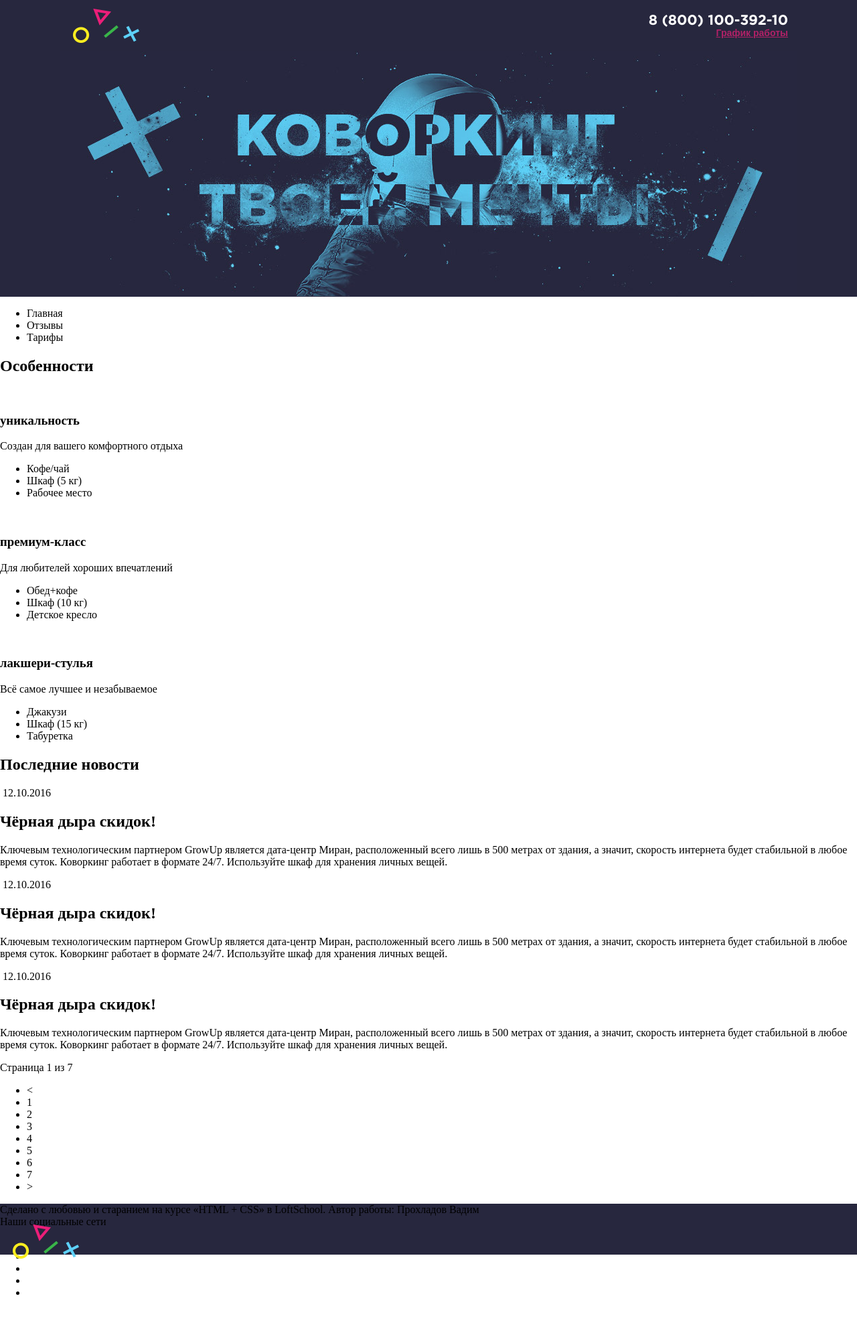
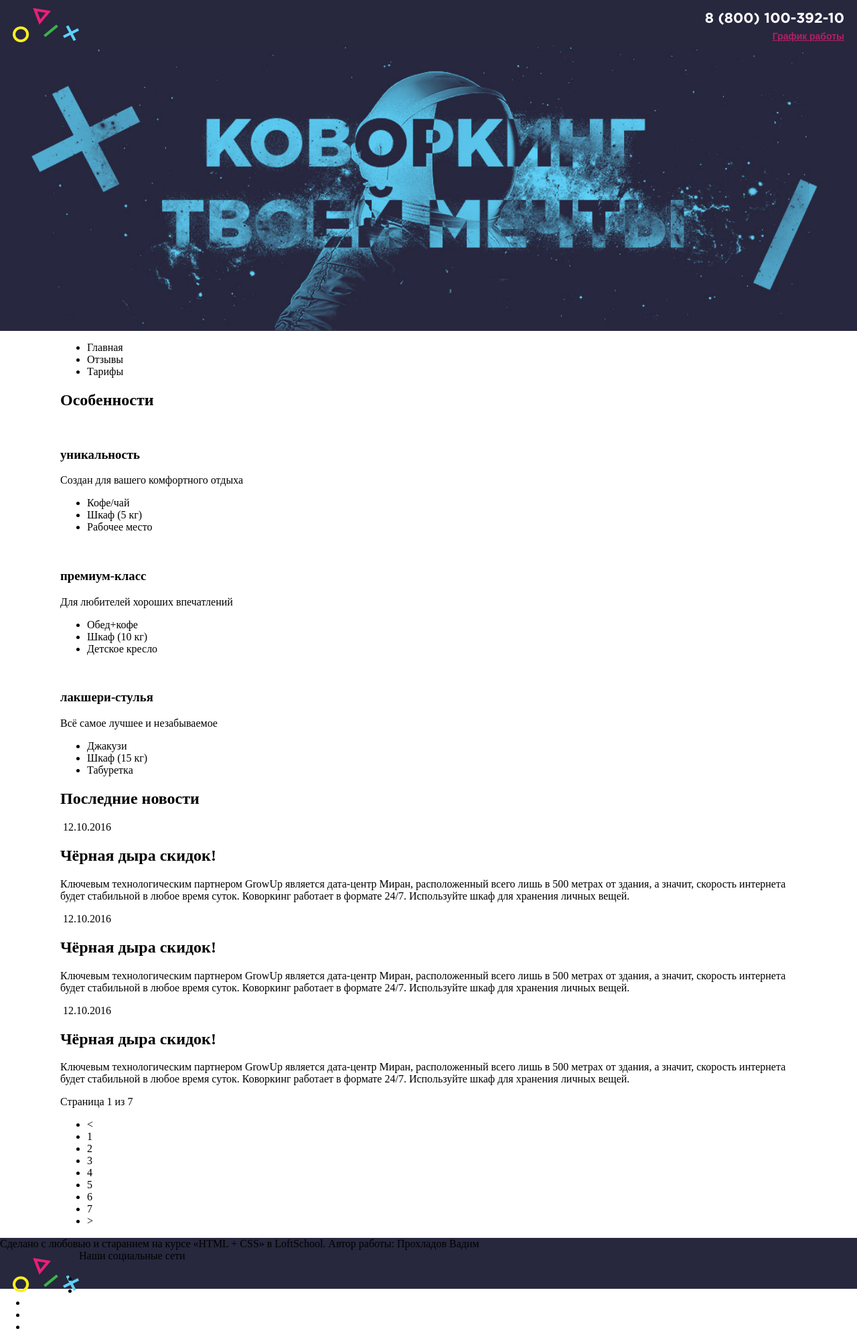
Before and after one commit to Qbic007/qbic007.github.io, a PHP site: page /main.html in a window 1280 px wide. Shown: the whole page at 67% size. Before the commit the page ends 1933 px from the top, so only its background shows below. Run offline with PHP 8.4, Linux system fonts and the light colour scheme; some web fonts are replaced.

Commit message:
Auto stash before merge of "master" and "origin/master"

```diff
--- a/coworking/css/intro.css
+++ b/coworking/css/intro.css
@@ -22,7 +22,6 @@ body {
 }
 
 .intro__button {
-    display: block;
     border: 3px #ec1e79 solid;
     margin-top: 29px;
     min-height: 38px;
--- a/coworking/css/main.css
+++ b/coworking/css/main.css
@@ -1,8 +1,3 @@
-@font-face {
-    font-family: "OpenSansBold";
-    src: url(/qbic007.github.io/coworking/fonts/OpenSans-Bold.woff) format("woff");
-}
-
 @font-face {
     font-family: "GothamPro";
     src: url(/qbic007.github.io/coworking/fonts/GothamPro-Bold.woff) format("woff");
@@ -32,12 +27,13 @@ body {
     background-color: #27273e;
 }
 
-.header-container {
-    position: relative;
+.container {
     margin: 0 auto;
     width: 1100px;
-    height: 76px;
-    display: block;
+}
+
+.header__container {
+    height: 67px;
 }
 
 .banner {
@@ -46,8 +42,7 @@ body {
 }
 
 .banner__image {
-    background-color: #27273e;
-    width: 1100px;
+    width: 100%;
     display: block;
     margin: 0 auto;
 }
@@ -55,21 +50,21 @@ body {
 .logo {
     float: left;
     margin-left: 19px;
-    margin-top: 13px;
-    position: absolute;
+    margin-top: 12px;
 }
 
 .contact-info {
     float: right;
-    margin-top: 22px;
-    margin-right: 13px;
+    margin-top: 14px;
+    margin-right: 19px;
 }
 
 .contact-info__phone {
     display: block;
-    font-family: GothamPro, sans-serif;
+    font: 21px/1.42 GothamPro, sans-serif;
+    -webkit-font-smoothing: antialiased;
     font-weight: bold;
-    font-size: 21px;
+    text-align: right;
     color: #fff;
     text-decoration: none;
 }
@@ -77,10 +72,11 @@ body {
 .contact-info__shedule-link {
     display: block;
     float: right;
-    font-family: OpenSansBold, sans-serif;
+    font: 14px/1.42 "Open Sans", sans-serif;
+    -webkit-font-smoothing: antialiased;
     font-weight: bold;
-    font-size: 14px;
     color: #b12167;
+    letter-spacing: normal;
     text-decoration: underline;
 }
 
--- a/coworking/main.html
+++ b/coworking/main.html
@@ -6,6 +6,7 @@
     <meta name="viewport" content="width=device-width, initial-scale=1.0">
     <meta http-equiv="X-UA-Compatible" content="ie=edge">
     <link rel="stylesheet" href="./css/main.css">
+    <link href="https://fonts.googleapis.com/css?family=Open+Sans&display=swap" rel="stylesheet">
     <title>Воркадиум</title>
 </head>
 
@@ -98,7 +99,8 @@
                         <img src="" alt="" class="new__picture">
                         <time class="new_datetime">12.10.2016</time>
                         <h2 class="new__title">Чёрная дыра скидок!</h2>
-                    <p>Ключевым технологическим партнером GrowUp является дата-центр Миран, расположенный всего лишь в
+                        <p>Ключевым технологическим партнером GrowUp является дата-центр Миран, расположенный всего лишь
+                            в
                             500 метрах от здания, а значит, скорость интернета будет стабильной в любое время суток.
                             Коворкинг работает в формате 24/7.
                             Используйте шкаф для хранения личных вещей. </p>
@@ -107,7 +109,8 @@
                         <img src="" alt="" class="new__picture">
                         <time class="new_datetime">12.10.2016</time>
                         <h2 class="new__title">Чёрная дыра скидок!</h2>
-                    <p>Ключевым технологическим партнером GrowUp является дата-центр Миран, расположенный всего лишь в
+                        <p>Ключевым технологическим партнером GrowUp является дата-центр Миран, расположенный всего лишь
+                            в
                             500 метрах от здания, а значит, скорость интернета будет стабильной в любое время суток.
                             Коворкинг работает в формате 24/7.
                             Используйте шкаф для хранения личных вещей. </p>
@@ -116,7 +119,8 @@
                         <img src="" alt="" class="new__picture">
                         <time class="new_datetime">12.10.2016</time>
                         <h2 class="new__title">Чёрная дыра скидок!</h2>
-                    <p>Ключевым технологическим партнером GrowUp является дата-центр Миран, расположенный всего лишь в
+                        <p>Ключевым технологическим партнером GrowUp является дата-центр Миран, расположенный всего лишь
+                            в
                             500 метрах от здания, а значит, скорость интернета будет стабильной в любое время суток.
                             Коворкинг работает в формате 24/7.
                             Используйте шкаф для хранения личных вещей. </p>
@@ -125,8 +129,9 @@
                 <div class="pagination">
                     Страница 1 из 7
                     <ul class="pagination__pager">
-                    <li class="pagination__link--left"><</li>
-                    <li class="pagination__link--active">1</li>
+                        <li class="pagination__link--left">
+                            <</li> <li class="pagination__link--active">1
+                        </li>
                         <li class="pagination__link">2</li>
                         <li class="pagination__link">3</li>
                         <li class="pagination__link">4</li>
```
Lines whose indentation alone changed are shown as unchanged.
